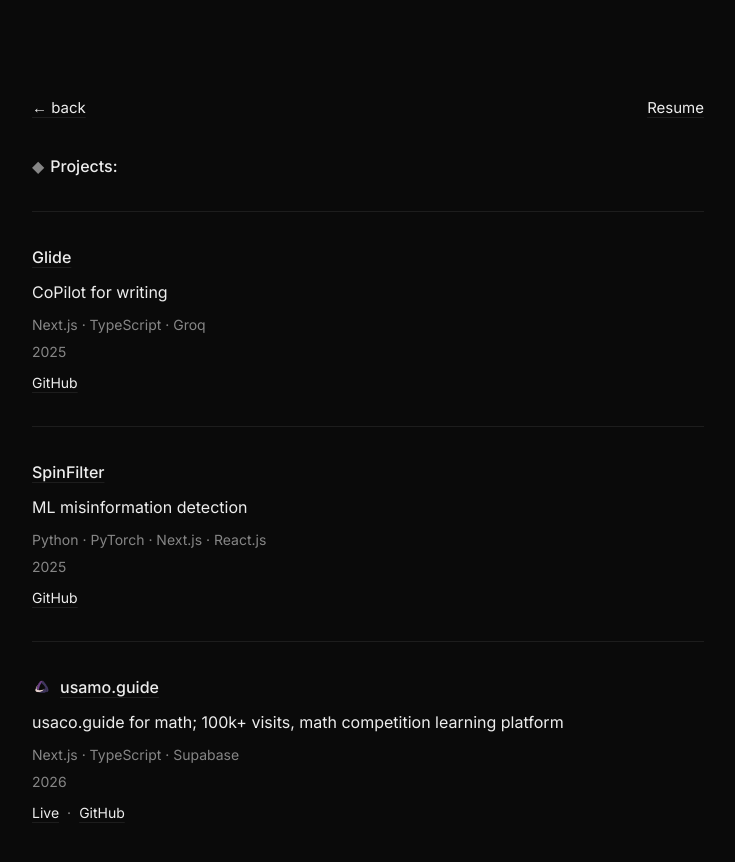
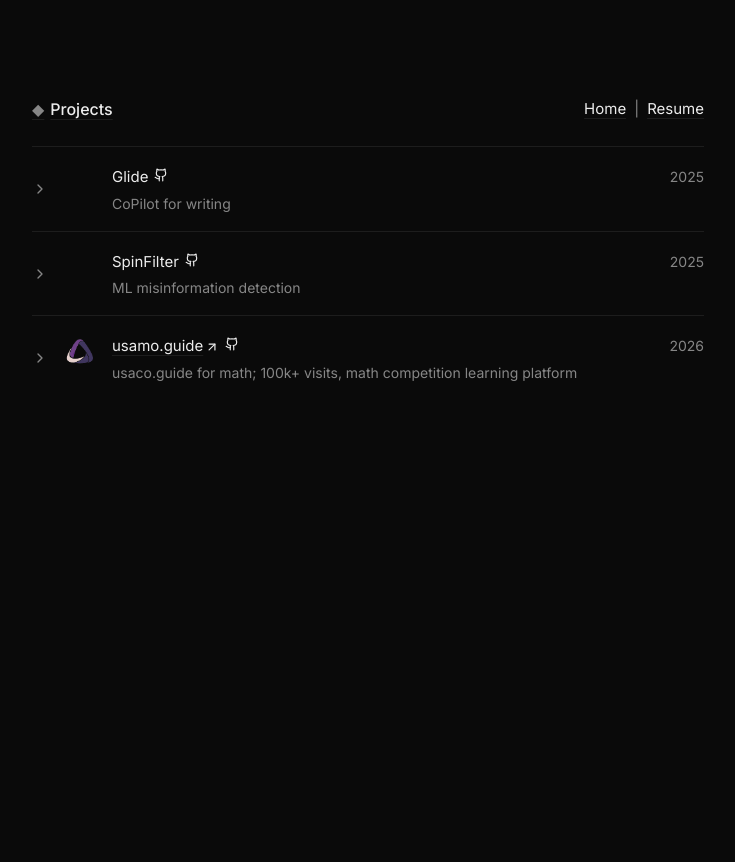
Before and after one commit to siddhantarora7/portfolio, a Next.js app: page /projects in a window 1280 px wide. Shown: the top 862 px of the page, without its empty margins (272-1007 px from the left). After the commit the page ends 800 px from the top, so only its background shows below. Built offline with nearby package versions, Linux system fonts and the light colour scheme.

Commit message:
Refined projects

```diff
--- a/app/projects/page.tsx
+++ b/app/projects/page.tsx
@@ -1,10 +1,7 @@
 import Link from "next/link";
 import type { Metadata } from "next";
-import { isTodo, projects } from "@/data/content";
-import { HR } from "@/components/hr";
-import { Logo } from "@/components/logo";
-import { Section } from "@/components/section";
-import { SectionHeader } from "@/components/section-header";
+import { projects } from "@/data/content";
+import { ExpandableProject } from "@/components/expandable-project";
 
 const linkClass =
   "underline underline-offset-4 decoration-[color:var(--rule)] hover:decoration-current transition-colors";
@@ -13,73 +10,30 @@
   title: "Projects — Siddhant Arora",
 };
 
-function projectLinks(links?: { live?: string; github?: string; demo?: string }) {
-  if (!links) return [];
-  const out: { label: string; href: string }[] = [];
-  if (links.live && !isTodo(links.live)) out.push({ label: "Live", href: links.live });
-  if (links.github && !isTodo(links.github)) out.push({ label: "GitHub", href: links.github });
-  if (links.demo && !isTodo(links.demo)) out.push({ label: "Demo", href: links.demo });
-  return out;
-}
-
 export default function ProjectsPage() {
   return (
     <>
-      <header>
-        <div className="flex items-center justify-between gap-4 text-[15px]">
-          <Link href="/" className={linkClass}>
-            ← back
+      <header className="flex items-center justify-between gap-4">
+        <h1 className="text-[16px] font-medium">
+          <Link href="/projects" className={linkClass}>
+            <span className="text-[color:var(--muted)] mr-1.5" aria-hidden>◆</span>
+            Projects
           </Link>
+        </h1>
+        <nav className="flex items-center gap-2 text-[15px]">
+          <Link href="/" className={linkClass}>Home</Link>
+          <span className="text-[color:var(--muted)]" aria-hidden>|</span>
           <a href="/resume.pdf" target="_blank" rel="noreferrer" className={linkClass}>
             Resume
           </a>
-        </div>
-        <div className="mt-8">
-          <SectionHeader>Projects</SectionHeader>
-        </div>
-        <HR />
+        </nav>
       </header>
 
-      {projects.map((p, i) => {
-        const links = projectLinks(p.links);
-        return (
-          <Section key={p.slug}>
-            <article>
-              <h3 className="flex items-center gap-2 text-[16px] font-medium">
-                {p.logo && <Logo src={p.logo} name={p.name} />}
-                <Link href={`/projects/${p.slug}`} className={linkClass}>
-                  {p.name}
-                </Link>
-              </h3>
-              <p className="mt-2">{p.shortDescription}</p>
-              <p className="mt-2 text-[14px] text-[color:var(--muted)]">
-                {p.techStack.join(" · ")}
-              </p>
-              <p className="mt-1 text-[14px] text-[color:var(--muted)]">{p.period}</p>
-              {links.length > 0 && (
-                <p className="mt-2 text-[14px]">
-                  {links.map((l, j) => (
-                    <span key={l.label}>
-                      {j > 0 && (
-                        <span className="text-[color:var(--muted)] mx-2" aria-hidden>·</span>
-                      )}
-                      <a
-                        href={l.href}
-                        target="_blank"
-                        rel="noreferrer"
-                        className={linkClass}
-                      >
-                        {l.label}
-                      </a>
-                    </span>
-                  ))}
-                </p>
-              )}
-            </article>
-            {i < projects.length - 1 && <HR />}
-          </Section>
-        );
-      })}
+      <div className="mt-6">
+        {projects.map((p) => (
+          <ExpandableProject key={p.slug} project={p} />
+        ))}
+      </div>
     </>
   );
 }
--- /dev/null
+++ b/components/expandable-project.tsx
@@ -0,0 +1,120 @@
+"use client";
+
+import { useState, type MouseEvent } from "react";
+import { ChevronRight, Github, ArrowUpRight } from "lucide-react";
+import { Logo } from "./logo";
+import { MaybeTodo } from "./todo";
+import { isTodo, type Project } from "@/data/content";
+import { cn } from "@/lib/cn";
+
+const linkClass =
+  "underline underline-offset-4 decoration-[color:var(--rule)] hover:decoration-current transition-colors";
+
+function stop(e: MouseEvent) {
+  e.stopPropagation();
+}
+
+export function ExpandableProject({ project }: { project: Project }) {
+  const [open, setOpen] = useState(false);
+
+  const liveHref =
+    project.links?.live && !isTodo(project.links.live) ? project.links.live : undefined;
+  const githubHref =
+    project.links?.github && !isTodo(project.links.github)
+      ? project.links.github
+      : undefined;
+
+  const titleNode = liveHref ? (
+    <a
+      href={liveHref}
+      target="_blank"
+      rel="noreferrer"
+      className={`${linkClass} inline-flex items-baseline gap-0.5`}
+      onClick={stop}
+    >
+      {project.name}
+      <ArrowUpRight size={14} className="self-center" aria-hidden />
+    </a>
+  ) : (
+    <span>{project.name}</span>
+  );
+
+  return (
+    <div className="border-t border-[color:var(--rule)] py-4">
+      <div
+        className="flex items-start justify-between gap-4 cursor-pointer group"
+        onClick={() => setOpen((v) => !v)}
+        role="button"
+        aria-expanded={open}
+      >
+        <div className="flex items-start gap-3 flex-1 min-w-0">
+          <ChevronRight
+            size={16}
+            className={cn(
+              "text-[color:var(--muted)] shrink-0 self-center transition-transform duration-200",
+              open && "rotate-90",
+            )}
+            aria-hidden
+          />
+          <div className="w-10 h-10 shrink-0 flex items-center justify-center">
+            {project.logo && (
+              <Logo src={project.logo} name={project.name} size={40} className="rounded" />
+            )}
+          </div>
+          <div className="flex-1 min-w-0">
+            <h3 className="text-[15px] font-normal leading-snug inline-flex items-baseline flex-wrap gap-x-1.5">
+              {titleNode}
+              {githubHref && (
+                <a
+                  href={githubHref}
+                  target="_blank"
+                  rel="noreferrer"
+                  className={`${linkClass} inline-flex items-center`}
+                  onClick={stop}
+                  aria-label={`${project.name} on GitHub`}
+                >
+                  <Github size={14} aria-hidden />
+                </a>
+              )}
+            </h3>
+            <p className="mt-0.5 text-[14px] text-[color:var(--muted)] group-hover:text-[color:var(--foreground)] transition-colors">
+              {project.shortDescription}
+            </p>
+          </div>
+        </div>
+        <span className="text-[14px] text-[color:var(--muted)] shrink-0 ml-4 mt-0.5">
+          {project.period}
+        </span>
+      </div>
+
+      {open && (
+        <div className="pl-[76px] mt-3 space-y-3">
+          <ExpandedField label="What" value={project.what} />
+          <ExpandedField label="Why" value={project.why} />
+          <ExpandedField label="How" value={project.how} />
+          {project.results && <ExpandedField label="Results" value={project.results} />}
+          <div className="flex flex-wrap gap-2 pt-1">
+            {project.techStack.map((tag) => (
+              <span
+                key={tag}
+                className="px-2 py-0.5 text-[12px] rounded bg-[color:var(--rule)] text-[color:var(--foreground)]"
+              >
+                {tag}
+              </span>
+            ))}
+          </div>
+        </div>
+      )}
+    </div>
+  );
+}
+
+function ExpandedField({ label, value }: { label: string; value?: string }) {
+  if (!value) return null;
+  return (
+    <div className="text-[14px] leading-relaxed">
+      <span className="text-[color:var(--muted)] mr-1.5">{label}:</span>
+      <MaybeTodo value={value} />
+    </div>
+  );
+}
```
